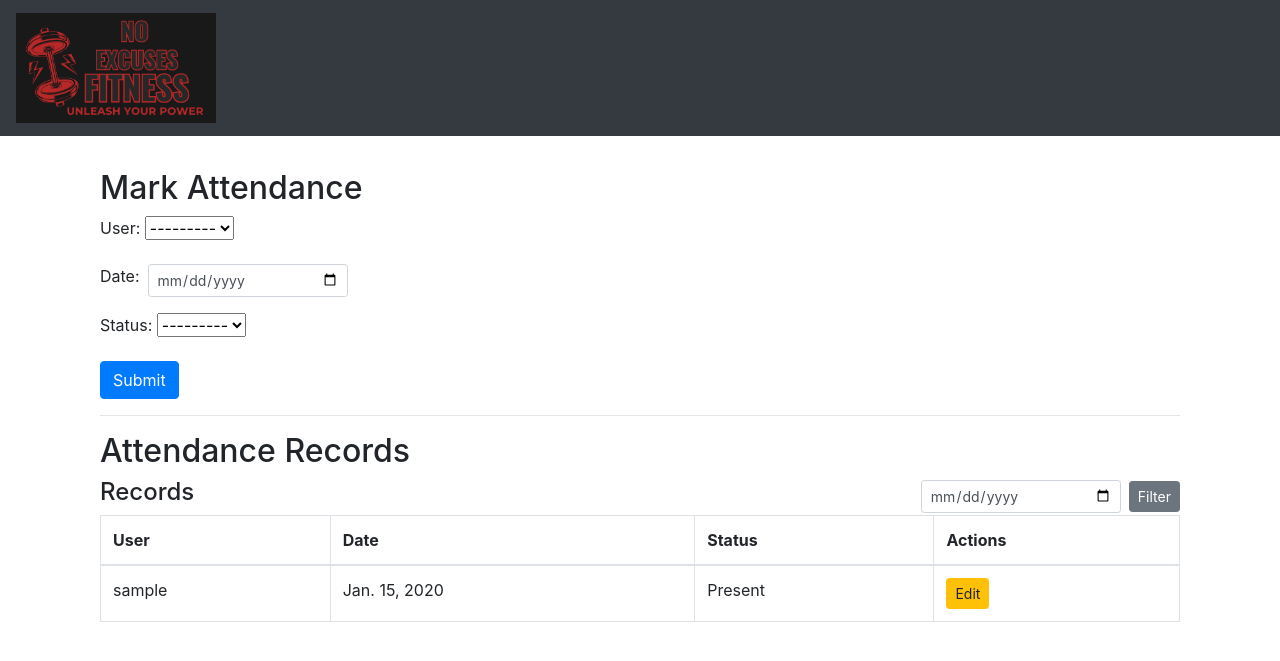
After one commit to SujayKumarMondal/NoExcusesFitness, a Django app: page /members/attendance/ in a window 1280 px wide. The commit adds this page. Shown: the top 661 px of the page. Run offline with Django 3.2, Linux system fonts and the light colour scheme; tables that the repository leaves empty hold one stand-in row (values such as "Sample post"); some libraries are stand-ins or nearby versions.

Commit message:
Added attendance tracker

```diff
--- a/members/forms.py
+++ b/members/forms.py
@@ -1,7 +1,13 @@
 from django import forms
+from .models import Attendance  # Import the Attendance model
 
 class AddMemberForm(forms.Form):
     first_name = forms.CharField(label='First Name', max_length=100)
     last_name = forms.CharField(label='Last Name', max_length=100)
     mobile_number = forms.IntegerField()
-     = forms.EmailField()
+    email = forms.EmailField()
+
+class AttendanceForm(forms.ModelForm):
+    class Meta:
+        model = Attendance
+        fields = ['user', 'date', 'status']
--- a/members/models.py
+++ b/members/models.py
@@ -2,6 +2,7 @@ from django.db import models
 from django.forms import ModelForm
 from django import forms
 import datetime
+from django.contrib.auth.models import User
 
 SUBSCRIPTION_TYPE_CHOICES = (
     ('gym', 'Gym'),
@@ -165,3 +166,11 @@ class UpdateMemberInfoForm(forms.Form):
     last_name      = forms.CharField(max_length=50)
     photo          = forms.FileField(label='Update Photo', required=False)
     dob            = forms.DateField(widget=forms.DateInput(attrs={'class': 'datepicker        form-control', 'type': 'date'}),)
+
+class Attendance(models.Model):
+    user = models.ForeignKey(User, on_delete=models.CASCADE)
+    date = models.DateField()
+    status = models.CharField(max_length=10, choices=[('Present', 'Present'), ('Absent', 'Absent')])
+
+    def __str__(self):
+        return f"{self.user.username} - {self.date} - {self.status}"
--- /dev/null
+++ b/members/templates/attendance.html
@@ -0,0 +1,53 @@
+{% extends 'base.html' %}
+{% block content %}
+<div class="container" style="margin-top: 3%">
+    <h2>Mark Attendance</h2>
+    <form method="POST">
+        {% csrf_token %}
+        <div class="form-group">
+            {{ form.user.label_tag }}
+            {{ form.user }}
+        </div>
+        <div class="form-group d-flex align-items-center">
+            {{ form.date.label_tag }}
+            <input type="date" name="date" class="form-control form-control-sm ml-2" id="id_date" value="{{ form.date.value }}" style="width: 200px;">
+        </div>
+        <div class="form-group">
+            {{ form.status.label_tag }}
+            {{ form.status }}
+        </div>
+        <button type="submit" class="btn btn-primary">Submit</button>
+    </form>
+    <hr>
+    <h2>Attendance Records</h2>
+    <div class="d-flex justify-content-between">
+        <h4>Records</h4>
+        <form method="GET" class="form-inline">
+            <input type="date" name="filter_date" class="form-control form-control-sm" id="filter_date" value="{{ filter_date }}" style="width: 200px;">
+            <button type="submit" class="btn btn-secondary btn-sm ml-2">Filter</button>
+        </form>
+    </div>
+    <table class="table table-bordered">
+        <thead>
+            <tr>
+                <th>User</th>
+                <th>Date</th>
+                <th>Status</th>
+                <th>Actions</th>
+            </tr>
+        </thead>
+        <tbody>
+            {% for record in attendance_records %}
+            <tr>
+                <td>{{ record.user.username }}</td>
+                <td>{{ record.date }}</td>
+                <td>{{ record.status }}</td>
+                <td>
+                    <a href="{% url 'edit_attendance' record.id %}" class="btn btn-warning btn-sm">Edit</a>
+                </td>
+            </tr>
+            {% endfor %}
+        </tbody>
+    </table>
+</div>
+{% endblock %}
--- a/members/urls.py
+++ b/members/urls.py
@@ -15,6 +15,7 @@ Including another URLconf
 """
 from django.urls import path, include
 from . import views
+from .views import attendance_view, edit_attendance
 from django.contrib.auth.decorators import login_required
 
 urlpatterns = [
@@ -23,5 +24,8 @@ urlpatterns = [
     path('view/', login_required(views.view_member), name='view_member'),
     path('delete/<int:id>/', login_required(views.delete_member), name='delete_member'),
     path('update/<int:id>/', login_required(views.update_member), name='update_member'),
+    path('attendance/', attendance_view, name='attendance'),
+    path('attendance/edit/<int:record_id>/', edit_attendance, name='edit_attendance'),
+    path('attendance/delete/<int:record_id>/', login_required(views.delete_attendance), name='delete_attendance'),
     path('', login_required(views.members), name='members'),
 ]
--- a/members/views.py
+++ b/members/views.py
@@ -13,6 +13,9 @@ from notifications.config import get_notification_count
 from django.db.models.signals import post_save
 from notifications.config import my_handler
 from django.contrib import messages
+from .models import Attendance
+from .forms import AttendanceForm
+from django.shortcuts import get_object_or_404, redirect, render
 
 def model_save(model):
     post_save.disconnect(my_handler, sender=Member)
@@ -378,3 +381,37 @@ def update_member(request, id):
                             'subs_end_today_count': get_notification_count(),
                         }
                     )
+
+
+def attendance_view(request):
+    filter_date = request.GET.get('filter_date')
+    if filter_date:
+        attendance_records = Attendance.objects.filter(date=filter_date).order_by('-date')
+    else:
+        attendance_records = Attendance.objects.all().order_by('-date')
+
+    if request.method == 'POST':
+        form = AttendanceForm(request.POST)
+        if form.is_valid():
+            form.save()
+    else:
+        form = AttendanceForm()
+
+    return render(request, 'attendance.html', {'form': form, 'attendance_records': attendance_records, 'filter_date': filter_date})
+
+
+def edit_attendance(request, record_id):
+    record = get_object_or_404(Attendance, id=record_id)
+    if request.method == 'POST':
+        form = AttendanceForm(request.POST, instance=record)
+        if form.is_valid():
+            form.save()
+            return redirect('attendance')  # Redirect back to the attendance page
+    else:
+        form = AttendanceForm(instance=record)
+    return render(request, 'edit_attendance.html', {'form': form, 'record': record})
+
+def delete_attendance(request, record_id):
+    record = get_object_or_404(Attendance, id=record_id)
+    record.delete()
+    return redirect('attendance')
--- a/templates/base.html
+++ b/templates/base.html
@@ -30,7 +30,10 @@
             <a class="nav-link" href="{% url 'members'%}">New Admission<span class="sr-only">(current)</span></a>
           </li>
           <li class="nav-item  {% if request.resolver_match.url_name == 'view_member' %} active {% endif %}">
-            <a class="nav-link" href="{% url 'view_member'%}">View All Members</a>
+            <a class="nav-link" href="{% url 'view_member'%}">View All Users</a>
+          </li>
+          <li class="nav-item {% if request.resolver_match.url_name == 'attendance' %} active {% endif %}">
+            <a class="nav-link" href="{% url 'attendance' %}">Attendance</a>
           </li>
           <li class="nav-item {% if request.resolver_match.url_name == 'reports' %} active {% endif %}">
             <a class="nav-link" href="{% url 'reports' %}">Reports</a>
```
Also changed, not shown: members/templates/edit_attendance.html (added, +27 -0 lines), members/migrations/0029_attendance.py (added), reports/migrations/0007_auto_20250529_1039.py (added).
